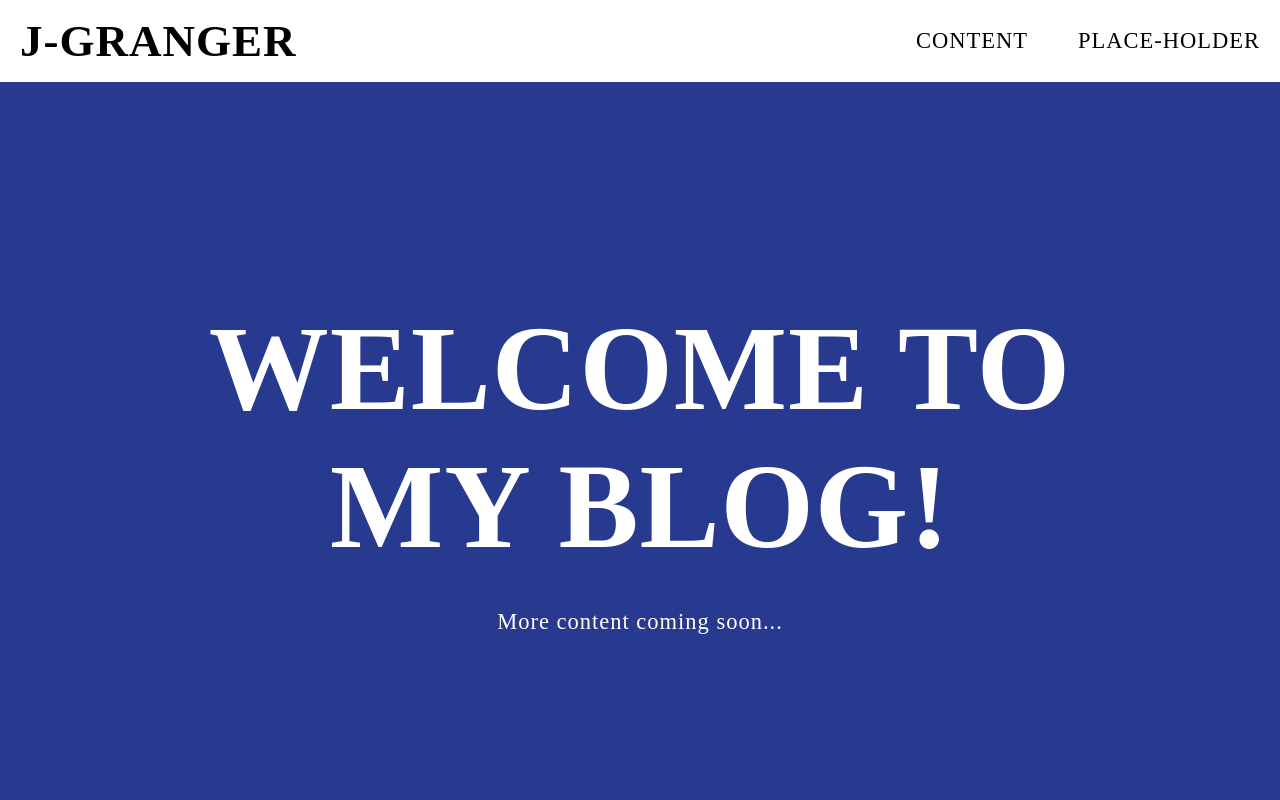
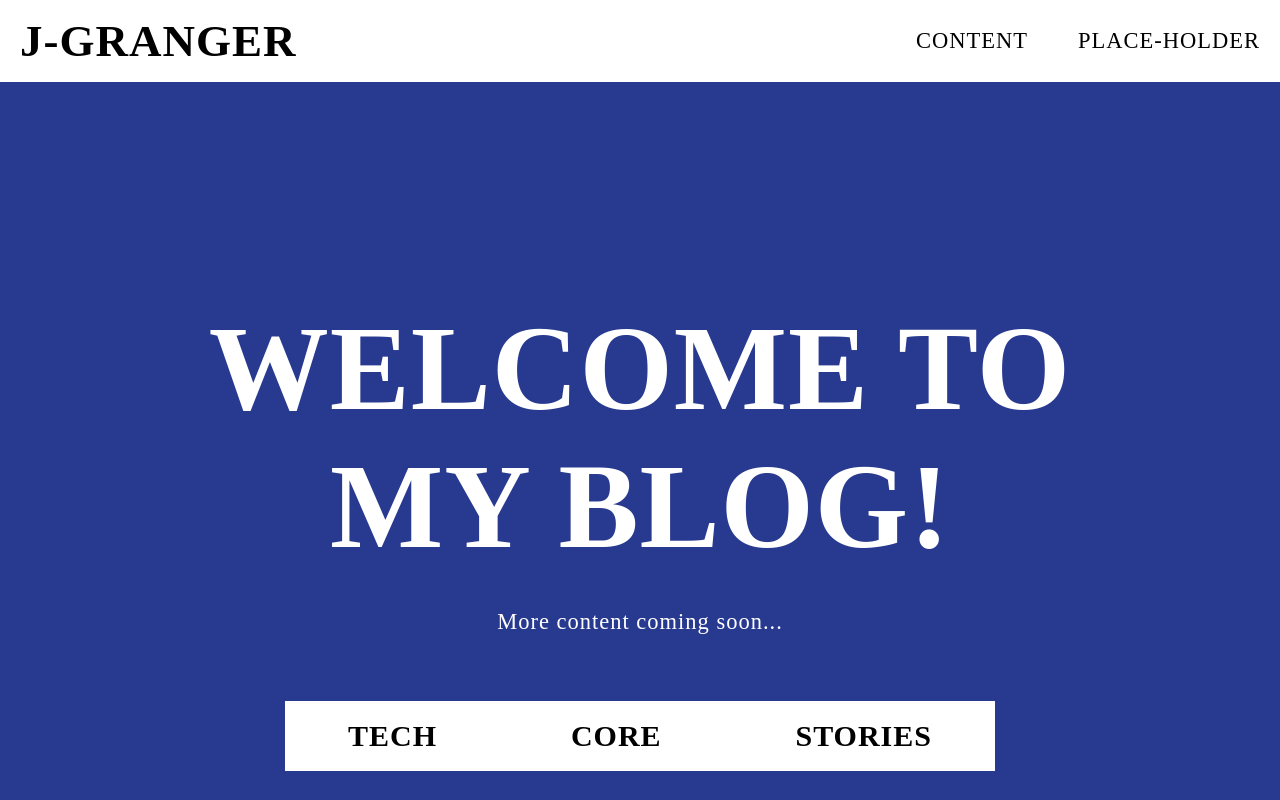
Before and after one commit to Jacob-granger/Jacob-granger.github.io, a plain HTML site: page index.html in a window 1280 px wide. Shown: the top 800 px of the page. Drawn offline with Linux system fonts and the light colour scheme.

Commit message:
add homepage layout changes

```diff
--- a/styles/main.css
+++ b/styles/main.css
@@ -12,6 +12,7 @@ html {
 }
 
 body {
+  margin-bottom: 10em;
   padding-top: 150px;
   padding-left: 200px;
   padding-right: 200px;
@@ -34,7 +35,14 @@ body {
 }
 
 #links {
-  margin-top: 10em;
+  font-weight: bold;
+  color: black;
+
+  margin: 2em auto auto auto;
+  width: 80%;
+  padding: 0.5em 2em 0.5em 2em;
+  outline: solid white;
+  background-color: white;
 }
 
 a {
```
